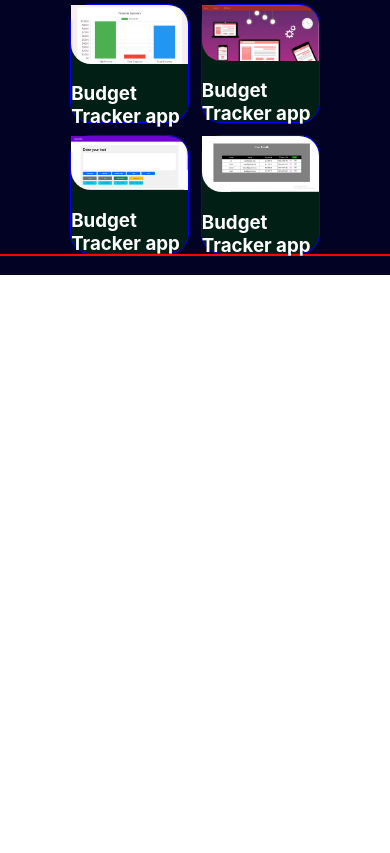
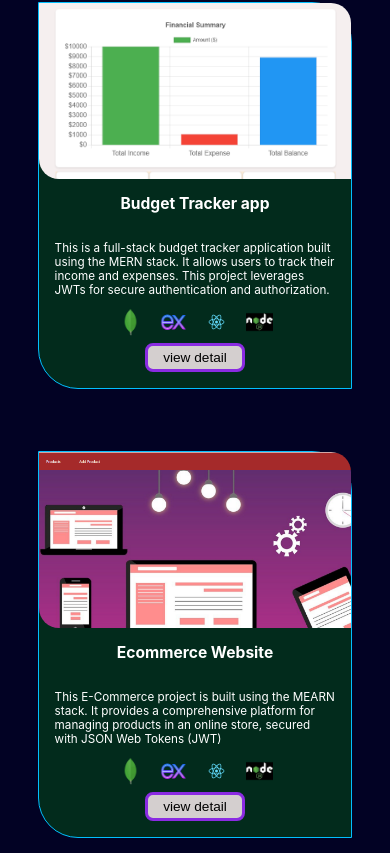
Before and after one commit to zahoor-khan178/personal-portfolio-website, a React (Create React App) app in the folder fornt-end/: page / in a window 390 px wide. Shown: the part 1511-2364 px from the top of the page. Before the commit the page ends 1786 px from the top, so only its background shows below. Built offline with nearby package versions, Linux system fonts and the light colour scheme.

Commit message:
responsiveness of projects section

```diff
--- a/fornt-end/src/Css/about.css
+++ b/fornt-end/src/Css/about.css
@@ -448,6 +448,7 @@
         height: 90%;
         padding: 1vw 0;
         border-radius: 20px;
+        border: 1px solid rgb(165, 163, 163);
 
     }
 
@@ -458,6 +459,7 @@
 
         margin-bottom: 4vw;
         row-gap: -3vw;
+        border-bottom: 1px solid red;
 
     }
 
@@ -662,6 +664,7 @@
         height: 90%;
         padding: 1vw 0;
         border-radius: 20px;
+         border: 1px solid rgb(165, 163, 163);
 
     }
 
@@ -670,7 +673,7 @@
         padding-bottom: 1vw;
         justify-self: flex-start;
         /* height: 10%; */
-        /* border: 1px solid yellow; */
+        border-bottom: 1px solid red;
         margin-bottom: 4vw;
         row-gap: -3vw;
 
--- a/fornt-end/src/Css/projects.css
+++ b/fornt-end/src/Css/projects.css
@@ -3,7 +3,7 @@
 .projects-section{
 
 
-    border: 2px solid red;
+    /* border: 2px solid red; */
     width: 100%;
     height: fit-content;
     padding: 0;
@@ -29,25 +29,25 @@
    grid-template-columns: repeat(2, 1fr);
    grid-template-rows: repeat(1, 1fr);
     /* padding: 3vw; */
-    column-gap: 3vw;
+    column-gap: 4vw;
     row-gap: 3vw;
 }
 
 .project{
 
-    border: 1px solid blue;
+    border: 1px solid rgb(2, 191, 254);
     width: 30vw;
-    height: 30vw;
+    height: fit-content;
     display: flex;
     flex-direction: column;
     align-items:center;
     justify-content: start;
 
-    padding: 0;
+    padding-bottom: 1vw;
     margin: 0;
-    border-radius: 20px;
+    border-radius: 0 40px;
     background-color:black;
-    background-color:rgb(1, 31, 21) ;
+    background-color:rgb(2, 43, 28) ;
     /* background-color:rgb(39, 4, 71); */
 }
 
@@ -58,28 +58,175 @@
     /* color: rgb(132, 0, 255); */
 
     /* color: crimson; */
-    /* margin-top: 2vw; */
+    /* margin-top: -1vw; */
+    /* border: 1px solid red; */
 }
 
-.budget-img,.ecommerce-img,.textutils-img,.crud-img {
+.project-image {
   width: 100%;
-  height: 50%;
+  height: 15vw;
   object-fit: cover;
   object-position: top center;
   border-radius: 0 20px;
 
 }
 
+.project-detail{
+
+    color: white;
+    /* border: 2px solid red; */
+    height: fit-content;
+    display: flex;
+    flex-direction: column;
+    justify-content: flex-start;
+    align-items: center;
+}
+
 .project-dectiption{
 
 
-    color: rgb(206, 199, 199);
+    color: rgb(255, 255, 255);
     font-size: 0.9vw;
     width:90%;
-    text-align: center;
+    /* text-align: center;
+    display: block; */
+
        /* color: rgb(0, 225, 255); */
-    /* margin-bottom: -4vw; */
+    /* margin-bottom: -14vw; */
     /* border: 1px solid red; */
     /* position: absolute; */
 
 }
+
+.project-icons
+{
+
+    display: flex;
+    flex-direction: row;
+
+column-gap: 1vw;
+
+}
+
+.project-icons>img{
+
+    width: 3vw;
+    height: 3vw;
+}
+
+
+.project-button{
+
+    color: #ffffff;
+    color:black;
+    background-color:rgb(212, 207, 207);
+    margin-top: 1.5vw;
+    padding: 0.5vw 2vw;
+    border: 1px solid white;
+    border-radius: 8px;
+    /* font-weight: 300; */
+    font-size: 1.1vw;
+    border: 3px solid blueviolet;
+
+}
+
+
+
+
+
+
+
+
+
+
+
+
+
+@media screen and ( max-width:768px)
+{
+    .projects-container{
+
+        /* border: 2px solid red; */
+        /* row-gap: 6vw; */
+        flex-direction: column;
+
+    }
+   .project{
+width: 45vw;
+padding-bottom: 2vw;
+
+   }
+
+   .project-image{
+    height: 25vw;
+   }
+
+   .project-dectiption{
+
+    font-size: 1.5vw;
+   }
+
+   .project-button{
+
+    margin-top: 2vw;
+    padding: 0.8vw 3vw;
+    font-size: 1.5vw;
+   }
+
+   .project-dectiption{
+
+    font-size: 1.5vw;
+   }
+}
+
+
+
+@media screen and ( max-width:480px)
+{
+    .projects-container{
+
+        /* border: 2px solid red; */
+        row-gap: 16vw;
+        flex-direction: column;
+          grid-template-columns: repeat(1, 1fr);
+
+    }
+   .project{
+width: 80vw;
+padding-bottom: 4vw;
+
+   }
+
+
+
+   .project-image{
+    height: 45vw;
+   }
+
+   .project-heading{
+
+    font-size: 4vw;
+}
+
+   .project-icons{
+
+    column-gap: 4vw;
+   }
+
+.project-icons>img{
+
+    width: 7vw;
+    height: 7vw;
+}
+.project-button{
+
+    margin-top: 2vw;
+    padding: 1vw 4vw;
+    font-size: 3.5vw;
+}
+
+.project-dectiption{
+
+ font-size: 3vw;
+}
+}
--- a/fornt-end/src/components/About.js
+++ b/fornt-end/src/components/About.js
@@ -6,12 +6,12 @@ import cppLogo from '../icons/c++.svg';
 import htmlLogo from '../icons/html.png';
 import cssLogo from '../icons/css.png';
 import bootstrapLogo from '../icons/bootstrap.png';
-import reactLogo from '../icons/react.svg';
 import gitLogo from '../icons/git-icon2.png';
 import githubLogo from '../icons/github.png';
+import sqlLogo from '../icons/sql.png';
+import reactLogo from '../icons/react.svg';
 import nodeLogo from '../icons/node.js.png';
 import expressLogo from '../icons/express.js.png';
-import sqlLogo from '../icons/sql.png';
 import mongodbLogo from '../icons/mongodb.png';
 const About = () => {
    return (
--- a/fornt-end/src/components/Projects.js
+++ b/fornt-end/src/components/Projects.js
@@ -7,6 +7,14 @@ import budget_tracker_app from '../thumbnails/budget summary.png';
 import ecommerce_app from '../thumbnails/ecommerce app.png';
 import textutils from '../thumbnails/textutils.png';
 import crud_app from '../thumbnails/crud app.png';
+
+
+
+
+import reactLogo from '../icons/react.svg';
+import nodeLogo from '../icons/node.js.png';
+import expressLogo from '../icons/express.js.png';
+import mongodbLogo from '../icons/mongodb.png';
 
 const Projects = () => {
 
@@ -20,25 +28,76 @@ const Projects = () => {
 
                 <div className="project project1">
 
-                    <img src={budget_tracker_app} alt="budget" className='budget-img' />
-                    <h3>Budget Tracker app</h3>
-                    <p className='project-dectiption budget-decription'>This is a full-stack budget tracker application built using the MERN stack (MongoDB, Express.js, React.js, Node.js). It allows users to track their income and expenses, providing a clear overview of their financial situation. This project leverages JWTs for secure authentication and authorization.</p>
+                    <img src={budget_tracker_app} alt="budget" className='project-image budget-img' />
+                    <div className='project-detail'>
+                        <h3 className='project-heading'>Budget Tracker app</h3>
+                        <p className='project-dectiption budget-decription'> This is a full-stack budget tracker application built using the MERN stack. It allows users to track their income and expenses. This project leverages JWTs for secure authentication and authorization.</p>
+
+                        <div className='project-icons'>
+                            <img src={mongodbLogo}></img>
+                            <img src={expressLogo}></img>
+                            <img src={reactLogo}></img>
+                            <img src={nodeLogo}></img>
+
+                        </div>
+
+                        <button className='project-button'>view detail</button>
+                    </div>
 
 
                 </div>
 
                 <div className="project project2">
 
-                    <img src={ecommerce_app} alt="ecommerce" className='ecommerce-img' />
-                    <h3>Budget Tracker app</h3>
+                    <img src={ecommerce_app} alt="ecommerce" className='project-image ecommerce-img' />
+                      <div className='project-detail'>
+                        <h3 className='project-heading'>Ecommerce Website</h3>
+                        <p className='project-dectiption budget-decription'> This E-Commerce project is built using the MEARN stack. It provides a comprehensive platform for managing products in an online store, secured with JSON Web Tokens (JWT)</p>
+
+                        <div className='project-icons'>
+                            <img src={mongodbLogo}></img>
+                            <img src={expressLogo}></img>
+                            <img src={reactLogo}></img>
+                            <img src={nodeLogo}></img>
+
+                        </div>
+
+                        <button className='project-button'>view detail</button>
+                    </div>
                 </div>
                 <div className="project project3">
-                    <img src={textutils} alt="ecommerce" className='textutils-img' />
-                    <h3>Budget Tracker app</h3>
+                    <img src={textutils} alt="ecommerce" className='project-image textutils-img' />
+                     <div className='project-detail'>
+                        <h3 className='project-heading'>TextUtils</h3>
+                        <p className='project-dectiption budget-decription'> TextUtils is a text analyzing tool developed to help users manipulate and analyze their text efficiently.</p>
+
+                        <div className='project-icons'>
+                            <img src={mongodbLogo}></img>
+                            <img src={expressLogo}></img>
+                            <img src={reactLogo}></img>
+                            <img src={nodeLogo}></img>
+
+                        </div>
+
+                        <button className='project-button'>view detail</button>
+                    </div>
                 </div>
                 <div className="project project4">
-                     <img src={crud_app} alt="ecommerce" className='crud-img' />
-                    <h3>Budget Tracker app</h3>
+                    <img src={crud_app} alt="ecommerce" className='project-image crud-img' />
+                     <div className='project-detail'>
+                        <h3 className='project-heading'>Crud Application</h3>
+                        <p className='project-dectiption budget-decription'> This full stack CRUD application allows users to manage their registration details effectively. </p>
+
+                        <div className='project-icons'>
+                            <img src={mongodbLogo}></img>
+                            <img src={expressLogo}></img>
+                            <img src={reactLogo}></img>
+                            <img src={nodeLogo}></img>
+
+                        </div>
+
+                        <button className='project-button'>view detail</button>
+                    </div>
                 </div>
 
 
```
